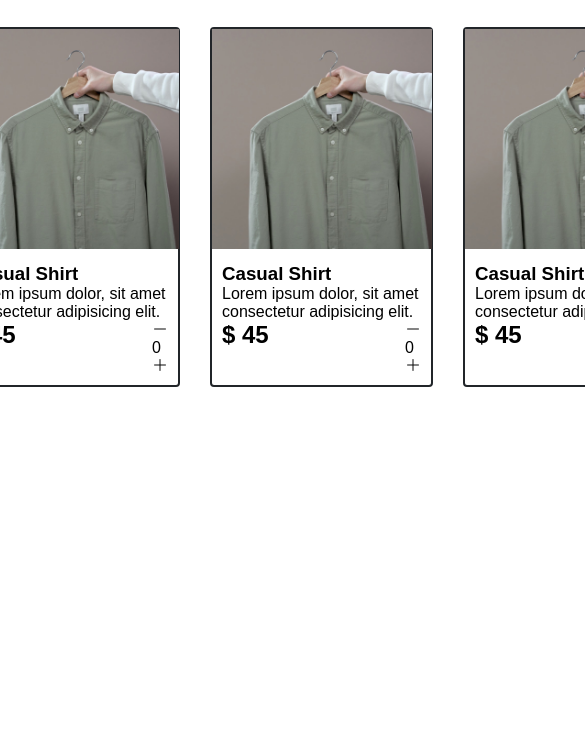
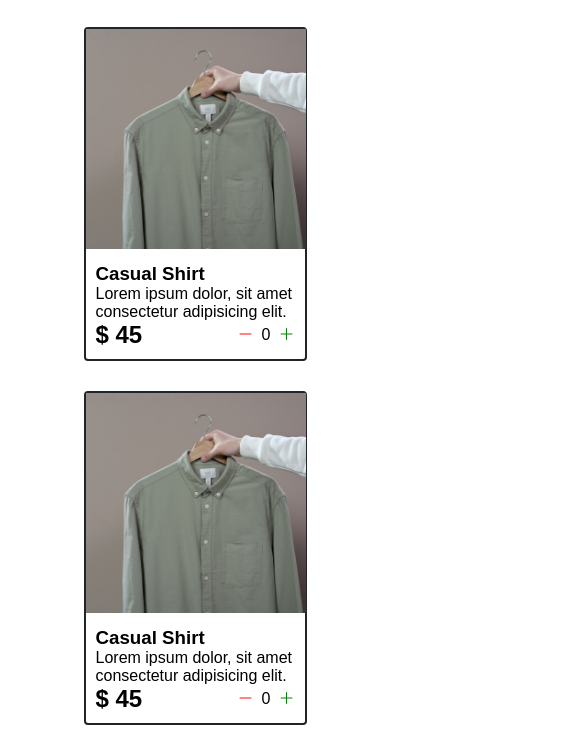
Before and after one commit to MontesCodes/Build_a_Shopping_Cart_1, a plain HTML site: page index.html in a window 390 px wide. Shown: the part 97-844 px from the top of the page, 585 px wide, since content can reach past the window. Drawn offline with nearby package versions, Linux system fonts and the light colour scheme.

Commit message:
Time -> 46:33, EngineeringMeLaptop, 05-25-2023

```diff
--- a/src/style.css
+++ b/src/style.css
@@ -56,6 +56,18 @@ body {
   justify-content: center;
 }
 
+@media (max-width: 1000px) {
+  .shop {
+    grid-template-columns: repeat(2, 223px);
+  }
+}
+
+@media (max-width: 500px) {
+  .shop {
+    grid-template-columns: repeat(1, 223px);
+  }
+}
+
 .item {
   border: 2px solid #212529;
   border-radius: 4px;
@@ -71,4 +83,20 @@ body {
   display: flex;
   flex-direction: row;
   justify-content: space-between;
+  align-items: center;
 }
+
+.buttons {
+  display: flex;
+  flex-direction: row;
+  gap: 8px;
+  font-size: 16px;
+}
+
+.bi-dash-lg {
+  color: red;
+}
+
+.bi-plus-lg {
+  color: green;
+}
```
